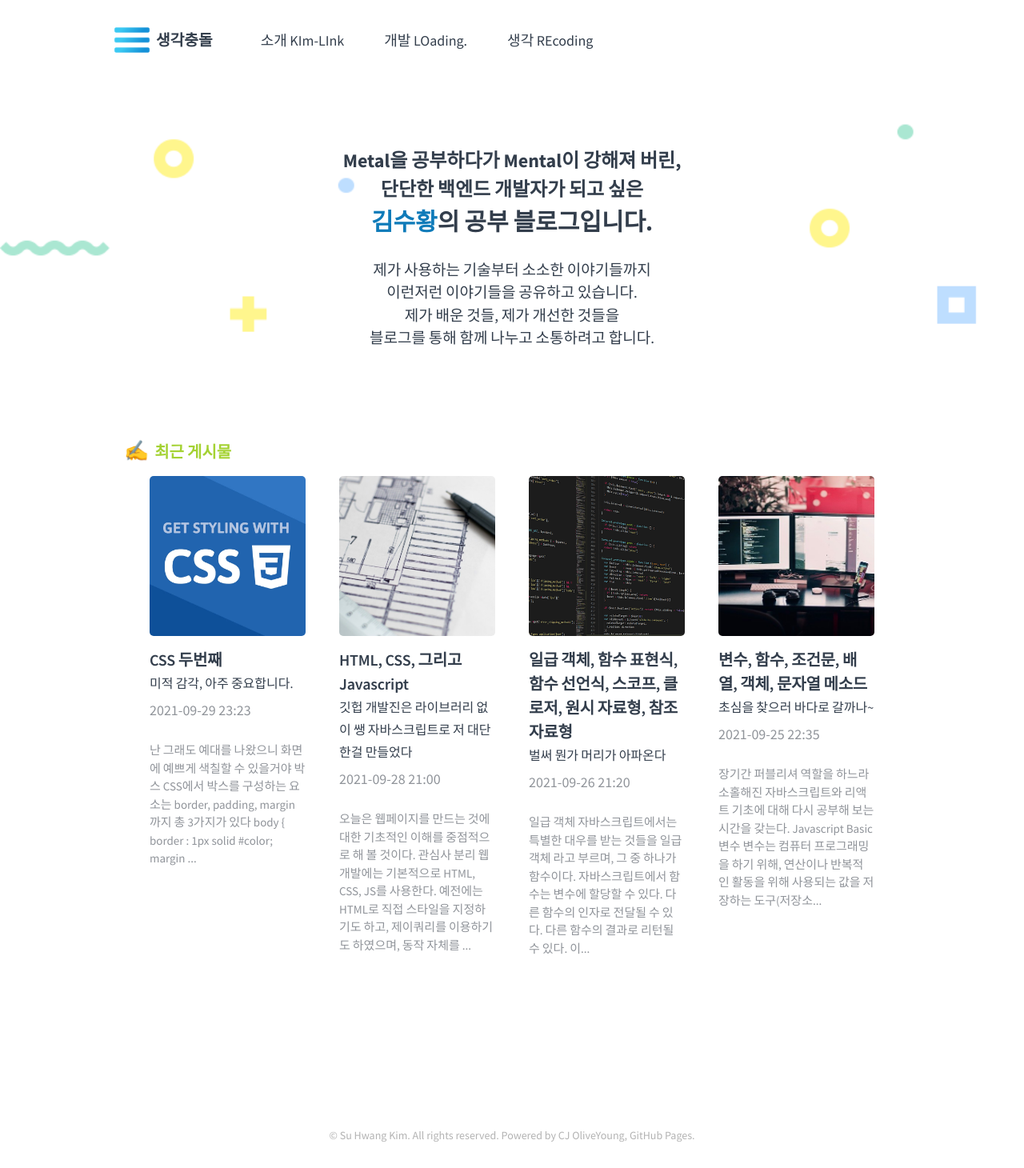
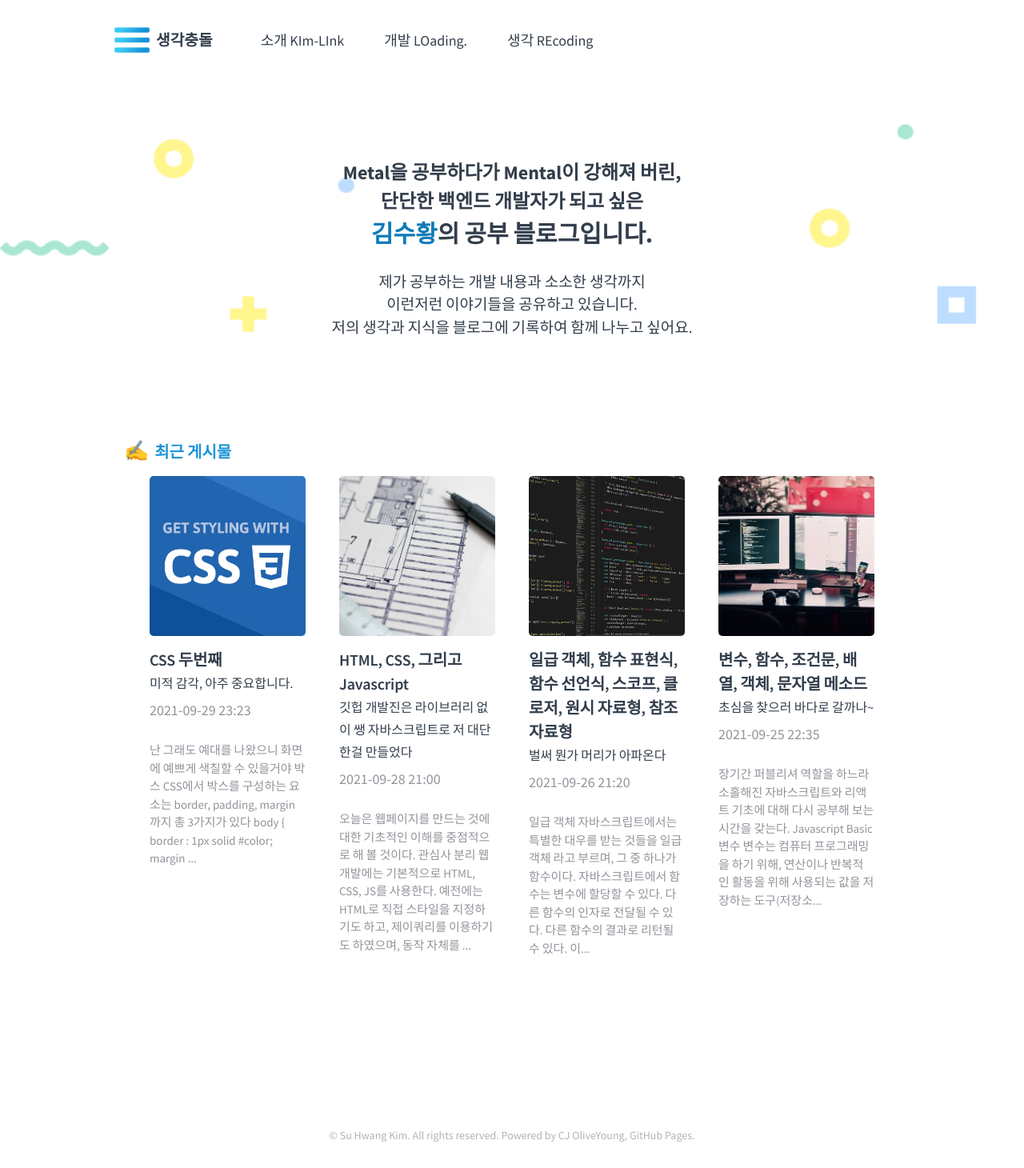
Before and after one commit to Kim-Link/Kim-Link.github.io, a Jekyll site: the page built from index.md, in a window 1280 px wide. Shown: the whole page at 80% size. Built offline with Jekyll 4.4.1, drawn with Linux system fonts in a browser that asks for light colours.

Commit message:
main color change

```diff
--- a/_config.yml
+++ b/_config.yml
@@ -22,7 +22,7 @@ title: 생각충돌
 author: KIM SU HWANG
 email: thinkcrash@gmail.com
 description: >- # this means to ignore newlines until "baseurl:"
-  주니어 개발자 김수황의 TIL 블로그
+  백엔드 개발자 김수황의 개인 블로그
 baseurl: "" # the subpath of your site, e.g. /blog
 url: "https://Kim-Link.github.io/" # the base hostname & protocol for your site, e.g. http://example.com
 
--- a/_includes/main-banner.html
+++ b/_includes/main-banner.html
@@ -22,10 +22,10 @@
                 <br/>
                 <div class="description">
                     <span class="no-wrap">
-                        제가 사용하는 기술부터
+                        제가 공부하는 개발 내용과
                     </span>
                     <span class="no-wrap">
-                        소소한 이야기들까지
+                        소소한 생각까지
                     </span>
                     <span class="no-wrap">
                         이런저런 이야기들을 공유하고 있습니다.
@@ -33,10 +33,10 @@
                 </div>
                 <div class="description">
                     <span class="no-wrap">
-                        제가 배운 것들, 제가 개선한 것들을
+                        저의 생각과 지식을 블로그에 기록하여
                     </span>
                     <span class="no-wrap">
-                        블로그를 통해 함께 나누고 소통하려고 합니다.
+                        함께 나누고 싶어요.
                     </span>
                 </div>
             </div>
--- a/_sass/_variables.scss
+++ b/_sass/_variables.scss
@@ -5,11 +5,11 @@ p, h2 {
 }
 
 // color 정의
-$olive-green: #A4D233;
+$olive-blue: #1D95D9;
 $coral-orange: #F2827F;
 
-$primary: $olive-green;
-$primary-dark: #9bce26;
+$primary: $olive-blue;
+$primary-dark: #0f7bb9;
 $secondary: $coral-orange;
 $light-gray: #b3b3b3;
 
```
